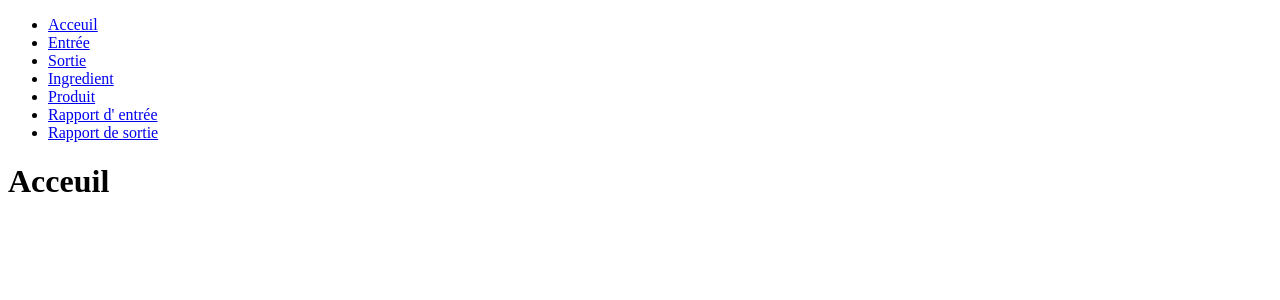
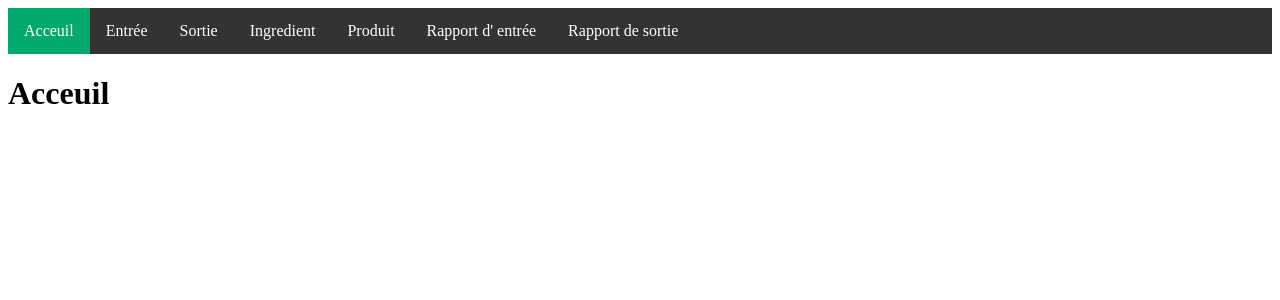
Before and after one commit to tafitahery/ingredients, a React (Create React App) app in the folder frontend/: page / in a window 1280 px wide. Shown: the top 300 px of the page. Built offline with nearby package versions, Linux system fonts and the light colour scheme.

Commit message:
create style to navigation

```diff
--- a/frontend/src/components/Navigation.jsx
+++ b/frontend/src/components/Navigation.jsx
@@ -1,4 +1,5 @@
-import { Link } from 'react-router-dom';
+import { NavLink } from 'react-router-dom';
+import '../styles/Navigation.css';
 
 export default function Navigation() {
   // state
@@ -10,25 +11,25 @@ export default function Navigation() {
     <nav>
       <ul>
         <li>
-          <Link to="/">Acceuil</Link>
+          <NavLink to="/">Acceuil</NavLink>
         </li>
         <li>
-          <Link to="/in">Entrée</Link>
+          <NavLink to="/in">Entrée</NavLink>
         </li>
         <li>
-          <Link to="/out">Sortie</Link>
+          <NavLink to="/out">Sortie</NavLink>
         </li>
         <li>
-          <Link to="/ingredient">Ingredient</Link>
+          <NavLink to="/ingredient">Ingredient</NavLink>
         </li>
         <li>
-          <Link to="/product">Produit</Link>
+          <NavLink to="/product">Produit</NavLink>
         </li>
         <li>
-          <Link to="/inReport">Rapport d' entrée</Link>
+          <NavLink to="/inReport">Rapport d' entrée</NavLink>
         </li>
         <li>
-          <Link to="/outReport">Rapport de sortie</Link>
+          <NavLink to="/outReport">Rapport de sortie</NavLink>
         </li>
       </ul>
     </nav>
--- /dev/null
+++ b/frontend/src/styles/Navigation.css
@@ -0,0 +1,28 @@
+ul {
+  list-style-type: none;
+  margin: 0;
+  padding: 0;
+  overflow: hidden;
+  background-color: #333;
+}
+
+li {
+  float: left;
+}
+
+li a {
+  display: block;
+  color: white;
+  text-align: center;
+  padding: 14px 16px;
+  text-decoration: none;
+}
+
+/* Change the link color to #111 (black) on hover */
+li a:hover {
+  background-color: #111;
+}
+
+.active {
+  background-color: #04aa6d;
+}
```
